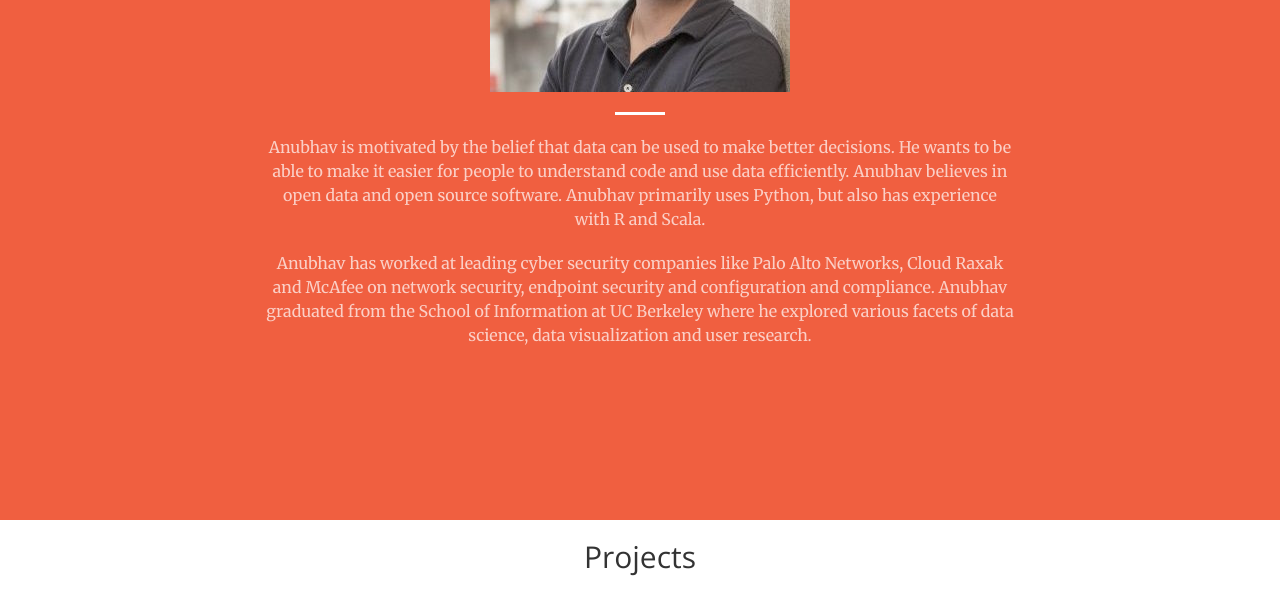
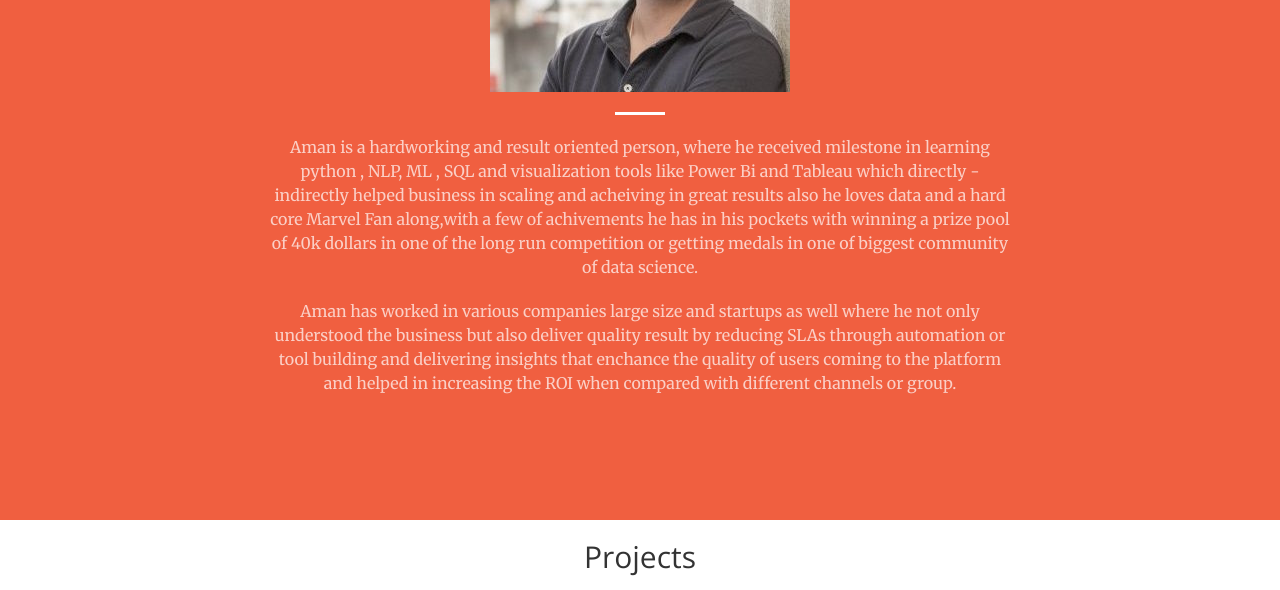
Before and after one commit to aman1391/aman1391.github.io, a plain HTML site: page index.html in a window 1280 px wide. Shown: the part 1080-1670 px from the top of the page. Drawn offline with nearby package versions, Linux system fonts and the light colour scheme.

Commit message:
change_bio

```diff
--- a/index.html
+++ b/index.html
@@ -9,7 +9,7 @@
     <meta name="description" content="">
     <meta name="author" content="">
 
-    <title>Anubhav Gupta</title>
+    <title>Aman Kapoor</title>
     <link rel="shortcut icon" href="img/a-icon.ico" />
 
     <!-- Bootstrap Core CSS -->
@@ -92,8 +92,8 @@
             <div class="row">
                 <div class="col-lg-8 col-lg-offset-2 text-center">
                     <hr class="light">
-                    <p class="text-faded">Anubhav is motivated by the belief that data can be used to make better decisions. He wants to be able to make it easier for people to understand code and use data efficiently. Anubhav believes in open data and open source software. Anubhav primarily uses Python, but also has experience with R and Scala.</p>
-                    <p class="text-faded">Anubhav has worked at leading cyber security companies like Palo Alto Networks, Cloud Raxak and McAfee on network security, endpoint security and configuration and compliance. Anubhav graduated from the School of Information at UC Berkeley where he explored various facets of data science, data visualization and user research.</p>
+                    <p class="text-faded">Aman is a hardworking and result oriented person, where he received milestone in learning python , NLP, ML , SQL and visualization tools like Power Bi and Tableau which directly - indirectly helped business in scaling and acheiving in great results also he loves data and a hard core Marvel Fan  along,with a few of achivements he has in his pockets with winning a prize pool of 40k dollars in one of the long run competition or getting medals in one of biggest community of data science.</p>
+                    <p class="text-faded">Aman has worked in various companies large size and startups as well where he not only understood the business but also deliver quality result by reducing SLAs through automation or tool building and delivering insights that enchance the quality of users coming to the platform and helped in increasing the ROI when compared with different channels or group.</p>
                 </div>
             </div>
         </div>
```
